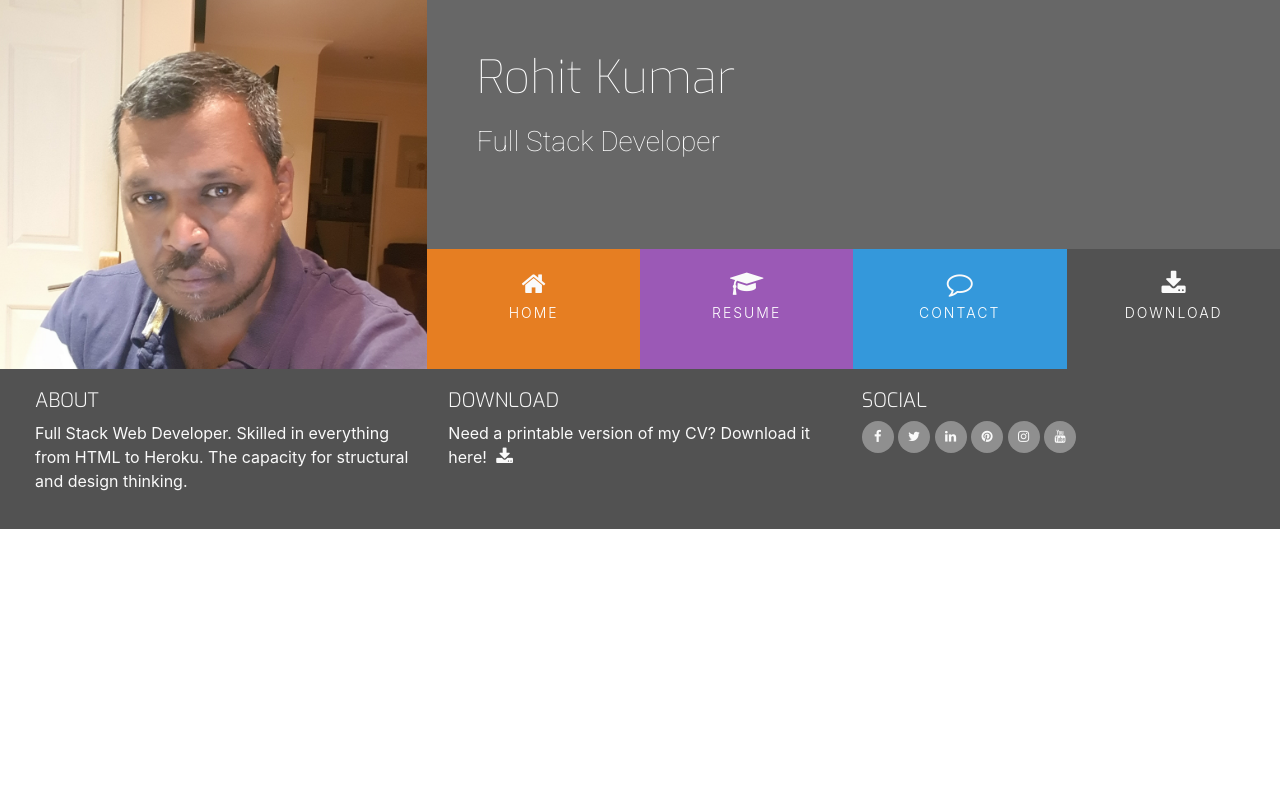
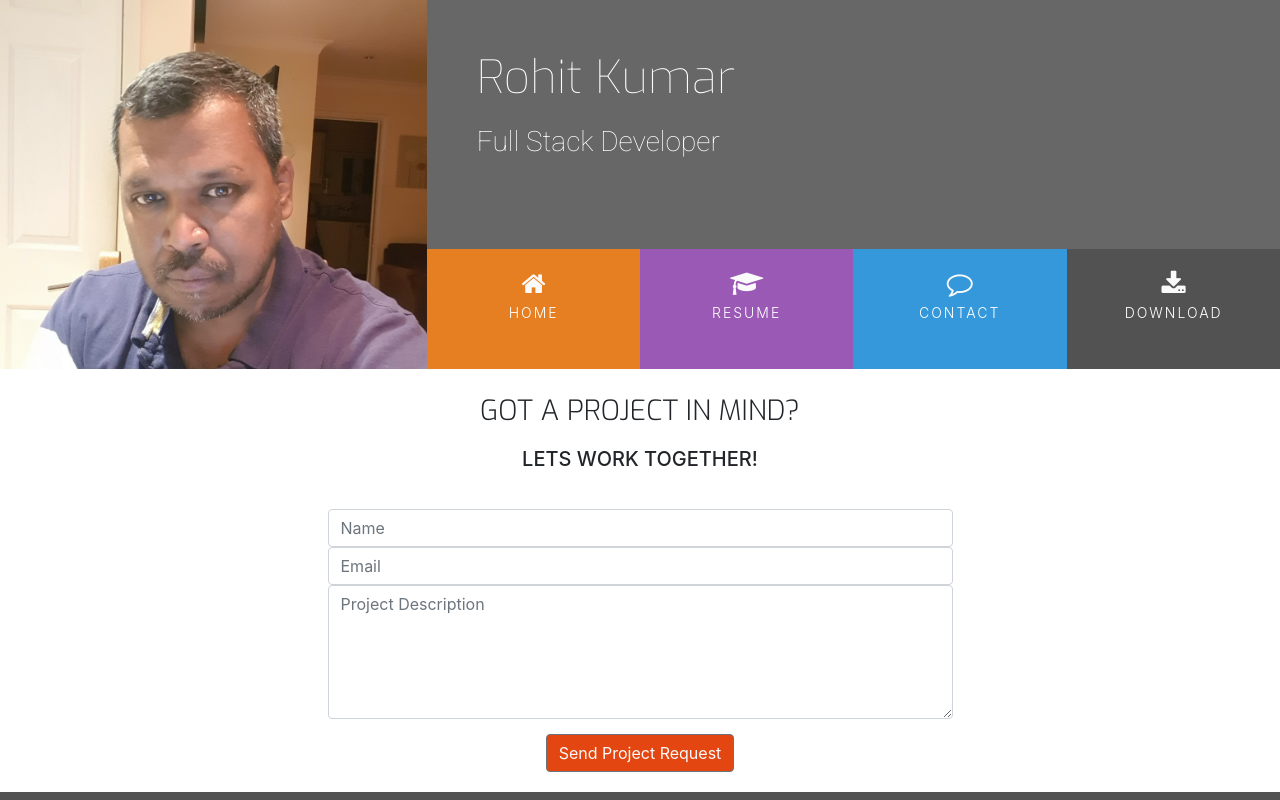
Before and after one commit to RoVsEk23/UCD-Resume, a plain HTML site: page contact.html in a window 1280 px wide. Shown: the top 800 px of the page. Drawn offline with nearby package versions, Linux system fonts and the light colour scheme.

Commit message:
Added content to resume, contact pages, added download CV link

```diff
--- a/assets/css/style.css
+++ b/assets/css/style.css
@@ -15,6 +15,10 @@
 
 .bg-color-work-history {
     background-color: #9b59b6;
+}
+
+.bg-color-contact {
+    background-color: #fff;
 }
 
 .ui-menu-color-home {
@@ -332,3 +336,36 @@ footer {
 .history-items {
     margin-bottom: 30px;
 }
+
+/*------------------------------------------------Contact Form */
+
+.contact-heading {
+    font-family: "Exo", sans-serif;
+    font-weight: 300;
+    margin-top: 25px;
+    margin-bottom: 20px;
+}
+
+.center-form {
+    padding-top: 10px;
+    margin: 0 auto;
+    max-width: 70%;
+}
+
+button[type="submit"] {
+    margin-top: 15px;
+    margin-bottom: 20px;
+    color: #fafafa;
+    background-color:#e34610;
+}
+
+/*------------------------------------------------Media Queries */
+
+@media(min-width:992px) {
+    .center-form {
+        padding-top: 30px;
+        margin: 0 auto;
+        min-height: 240px;
+        max-width: 50%;
+}
+}
--- a/contact.html
+++ b/contact.html
@@ -26,16 +26,16 @@
                     <div class="col">
                         <ul id="nav" class="list-inline menucontainer">
                             <li class="col-6 col-sm-3 ui-menu-color-home list-inline-item menuitem">
-                                <a href="#" class="hvr-sweep-to-bottom"><i class="fa fa-home" aria-hidden="true"></i><span>Home</span></a>
+                                <a href="index.html" class="hvr-sweep-to-bottom"><i class="fa fa-home" aria-hidden="true"></i><span>Home</span></a>
                             </li>
                             <li class="col-6 col-sm-3 ui-menu-color-resume list-inline-item menuitem">
-                                <a href="#" class="hvr-sweep-to-bottom"><i class="fa fa-graduation-cap" aria-hidden="true"></i><span>Resume</span></a>
+                                <a href="resume.html" class="hvr-sweep-to-bottom"><i class="fa fa-graduation-cap" aria-hidden="true"></i><span>Resume</span></a>
                             </li>
                             <li class="col-6 col-sm-3 ui-menu-color-contact list-inline-item menuitem">
-                                <a href="#" class="hvr-sweep-to-bottom"><i class="fa fa-comment-o" aria-hidden="true"></i><span>Contact</span></a>
+                                <a href="contact.html" class="hvr-sweep-to-bottom"><i class="fa fa-comment-o" aria-hidden="true"></i><span>Contact</span></a>
                             </li>
                             <li class="col-6 col-sm-3 ui-menu-color-download list-inline-item menuitem">
-                                <a href="#" class="hvr-sweep-to-bottom"><i class="fa fa-download" aria-hidden="true"></i><span>Download</span></a>
+                                <a href="assets/cv/CV-WebProject.pdf" target="_blank" class="hvr-sweep-to-bottom"><i class="fa fa-download" aria-hidden="true"></i><span>Download</span></a>
                             </li>
                         </ul>
                     </div>
@@ -43,7 +43,25 @@
            </div>
         </div>
     </header>
-    <section>
+    <section class="container-fluid">
+        <div class="row bg-color-contact">
+            <div class="col">
+                <h3 class="contact-heading uppercase text-center">Got a project in mind?</h3>
+                <h5 class="uppercase text-center">Lets work together!</h5>
+                <div class="center-form">
+                    <form>
+                        <input type="text" name="name" id="fullname" class="form-control" placeholder="Name" required />
+                        <input type="text" name="email" id="emailaddress" class="form-control" placeholder="Email" required />
+                        <textarea rows="5" name="projectsummary" id="projectsummary" class="form-control" placeholder="Project Description" required ></textarea>
+                        <div class="form-row text-center">
+                            <div class="col">
+                                <button type="submit" class="btn btn-secondary">Send Project Request</button>
+                            </div>
+                        </div>
+                    </form>
+                </div>
+            </div>
+        </div>
 
 
 
@@ -57,7 +75,7 @@
             <div class="col-sm-4">
                 <h5 class="uppercase general-sub">Download</h5>
                 <p class="inline-block">Need a printable version of my CV? Download it here!
-                    <a href="#" target="_blank" class="cv-pdf">
+                    <a href="assets/cv/CV-WebProject.pdf" target="_blank" class="cv-pdf">
                         <i class="fa fa-download" aria-hidden="true"></i>
                         <span class="sr-only">Download link</span>
                     </a>
```
Also changed, not shown: index.html (+4 -4 lines), resume.html (+4 -4 lines), 1 other file.
